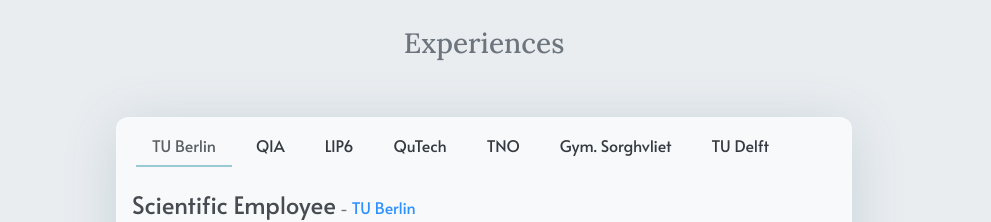
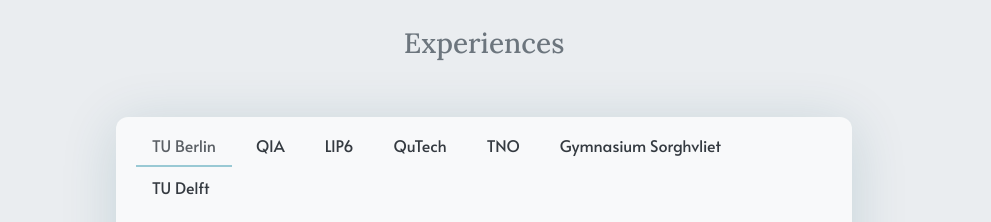
Before and after one commit to jarndejong/PersonalWebsitePublicFiles, a plain HTML site: page index.html in a window 1280 px wide. Shown: the part 2560-2782 px from the top of the page, without its empty margins (156-1147 px from the left). Drawn offline with nearby package versions, Linux system fonts and the light colour scheme.

Commit message:
fixed error in gymnasium sorghvliet section of experiences

```diff
--- a/index.html
+++ b/index.html
@@ -786,11 +786,11 @@ Website of Jarn de Jong
                                 aria-selected="true"
                                 role="tab"
                                 data-bs-toggle="pill"
-                                id='Gym.-Sorghvliet-Sept-2014---Feb-2015-tab'
-                                data-bs-target='#pills-Gym.-Sorghvliet-Sept-2014---Feb-2015'
-                                aria-controls='Gym.-Sorghvliet-Sept-2014---Feb-2015'
+                                id='Gymnasium-Sorghvliet-Sept-2014---Feb-2015-tab'
+                                data-bs-target='#pills-Gymnasium-Sorghvliet-Sept-2014---Feb-2015'
+                                aria-controls='Gymnasium-Sorghvliet-Sept-2014---Feb-2015'
                             >
-                                Gym. Sorghvliet
+                                Gymnasium Sorghvliet
                             </div>
                         </li>
 
@@ -993,13 +993,13 @@ I presented my previouis work, and I started collaborations with various researc
                         <div
                             class="tab-pane fade bg-transparent"
                             role="tabpanel"
-                            id='pills-Gym.-Sorghvliet-Sept-2014---Feb-2015'
-                            aria-labelledby='pills-Gym.-Sorghvliet-Sept-2014---Feb-2015-tab'
+                            id='pills-Gymnasium-Sorghvliet-Sept-2014---Feb-2015'
+                            aria-labelledby='pills-Gymnasium-Sorghvliet-Sept-2014---Feb-2015-tab'
                         >
                             <div>
                                 <span class="h4">Teaching intern</span>
                                 <small>-</small>
-                                <a href="https://www.gymnasium-sorghvliet.nl" target="_blank">Gym. Sorghvliet</a>
+                                <a href="https://www.gymnasium-sorghvliet.nl" target="_blank">Gymnasium Sorghvliet</a>
 
                                 <div class="pb-1">
                                     <small>Sept 2014 - Feb 2015</small>
```
Also changed, not shown: allpublications/acka/index.html (+2 -5 lines), allpublications/ghzextraction/index.html (+0 -3 lines), allpublications/linearacka/index.html (+0 -3 lines), allpublications/orbitcharacterization/index.html (+0 -3 lines), allpublications/page/2/index.html (+1 -4 lines), gallery/index.html (+0 -3 lines), publications/index.html (+2 -5 lines).
